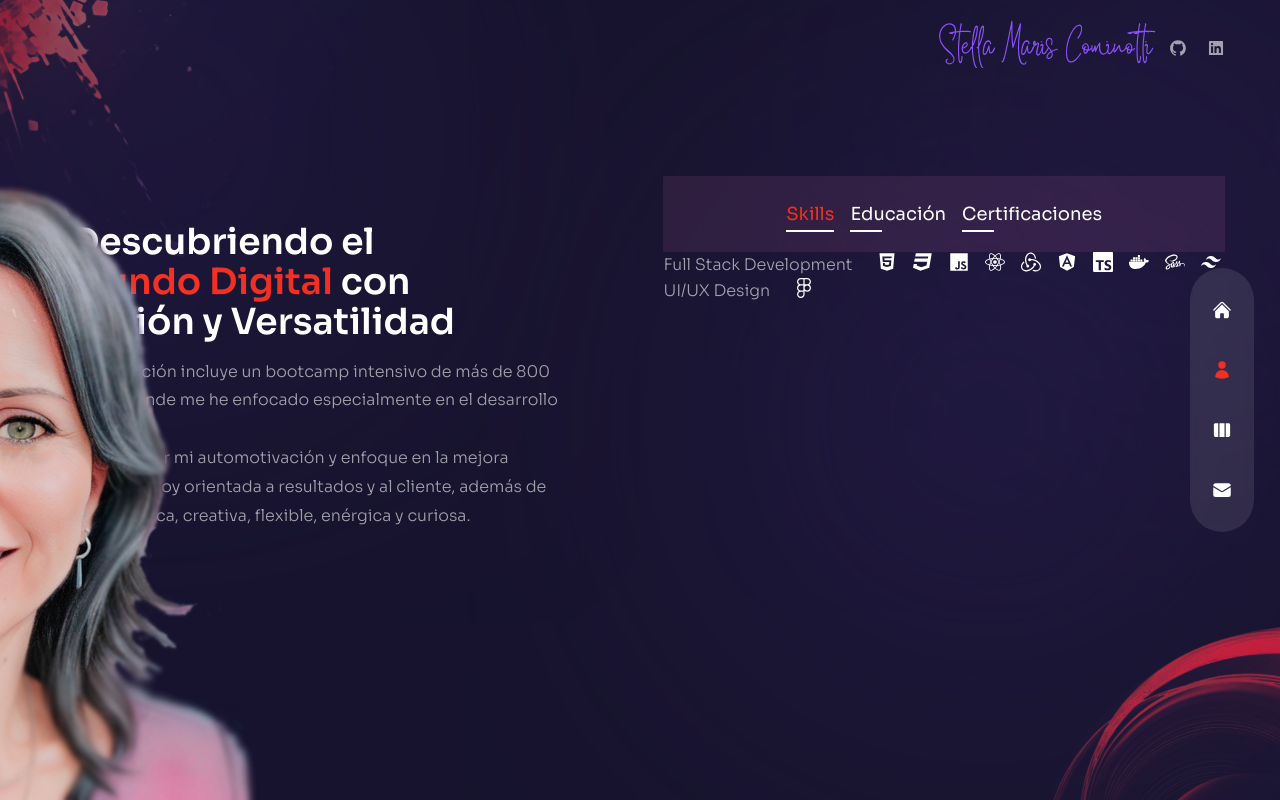
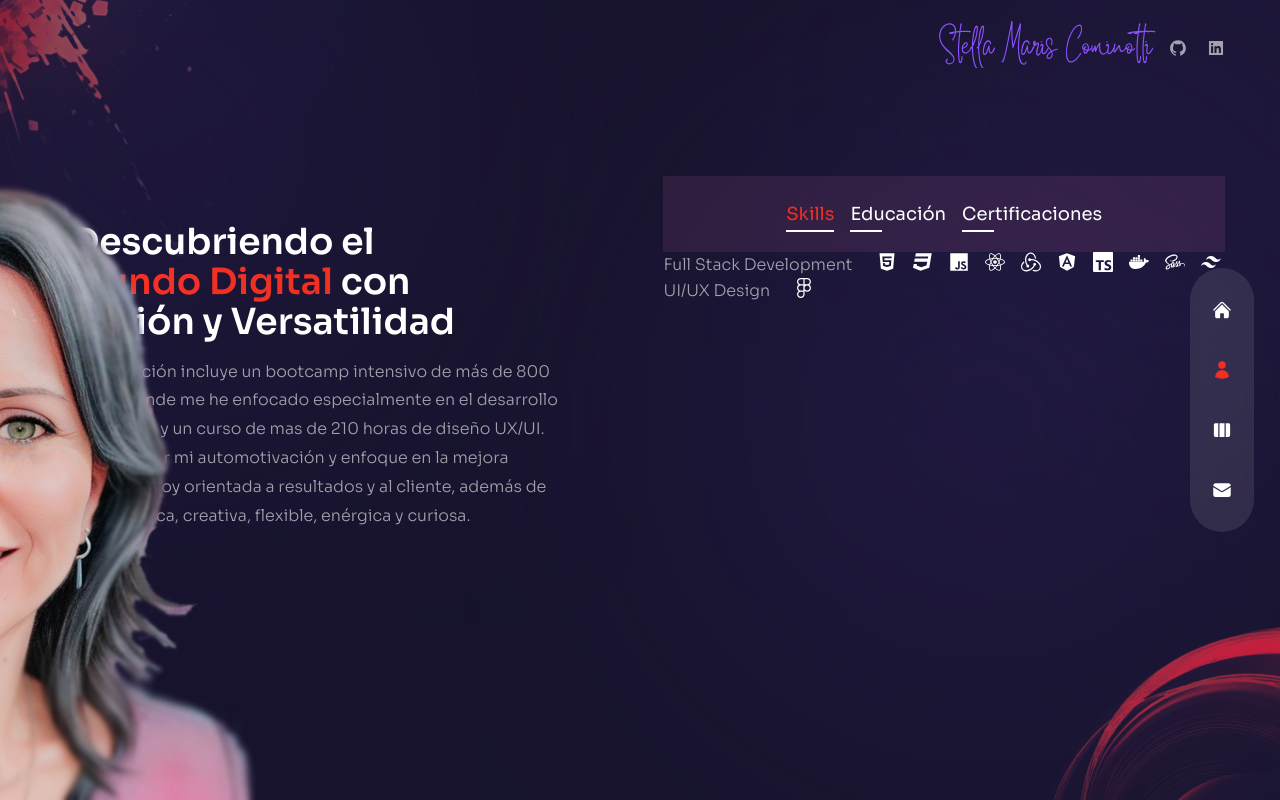
Before and after one commit to SMCominotti/Portfolio, a Next.js app: page /about in a window 1280 px wide. Built offline with nearby package versions, Linux system fonts and the light colour scheme.

Commit message:
update UX/UI designer

```diff
--- a/pages/about/index.js
+++ b/pages/about/index.js
@@ -173,7 +173,7 @@ const About = () => {
             className="max-w-[500px] mx-auto xl:mx-0 mb-6 xl:mb-12 px-2 xl:px-0 xl:ml-4"
           >
             Mi formación incluye un bootcamp intensivo de más de 800 horas,
-            donde me he enfocado especialmente en el desarrollo Front-end.
+            donde me he enfocado especialmente en el desarrollo Front-end, y un curso de mas de 210 horas de diseño UX/UI.
             <br />
             Destaco por mi automotivación y enfoque en la mejora continua. Soy
             orientada a resultados y al cliente, además de ser empática,
```
